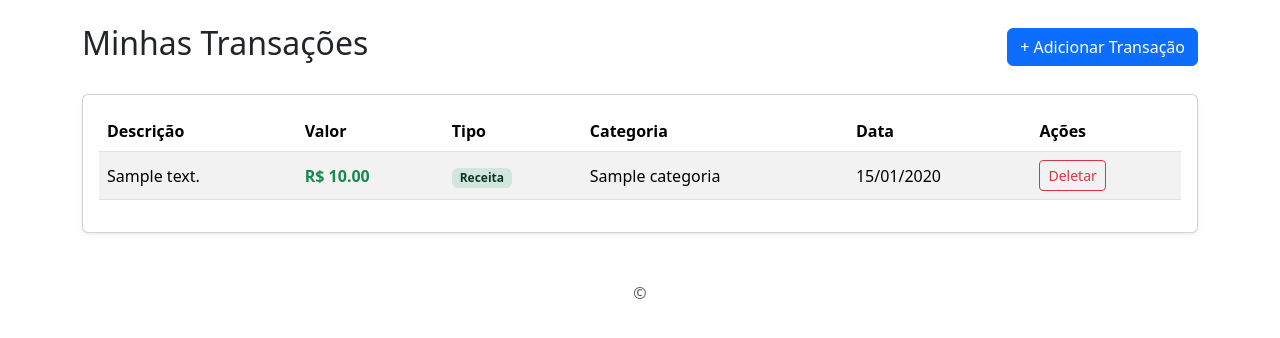
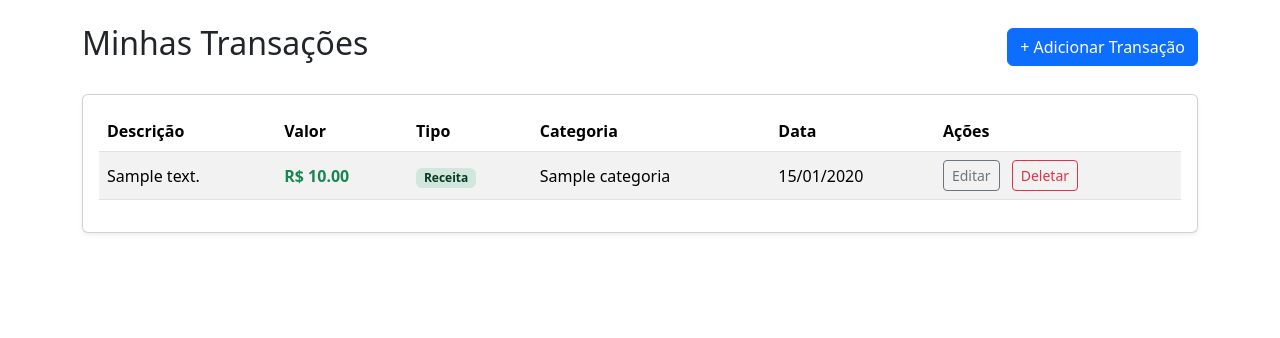
Before and after one commit to danilooliveira-lab/sistema_gestao_financeira, a Django app: page /transacoes/ in a window 1280 px wide. Shown: the part 56-394 px from the top of the page. Run offline with Django 5.2, Linux system fonts and the light colour scheme; a user stored in the database is signed in; tables that the repository leaves empty hold one stand-in row (values such as "Sample post").

Commit message:
ajustes finais

```diff
--- a/financeiro/admin.py
+++ b/financeiro/admin.py
@@ -1,4 +1,3 @@
-# financeiro/admin.py
 from django.contrib import admin
 from .models import Categoria, Transacao
 
--- a/financeiro/forms.py
+++ b/financeiro/forms.py
@@ -1,13 +1,12 @@
-# financeiro/forms.py
 from django import forms
-from .models import Categoria, Transacao # Adiciona Transacao
+from .models import Categoria, Transacao
 
 class CategoriaForm(forms.ModelForm):
     class Meta:
         model = Categoria
         fields = ['nome']
 
-# Novo formulário de Transação
+
 class TransacaoForm(forms.ModelForm):
     class Meta:
         model = Transacao
--- a/financeiro/models.py
+++ b/financeiro/models.py
@@ -1,4 +1,3 @@
-# financeiro/models.py
 from django.db import models
 from django.contrib.auth.models import User
 
--- a/financeiro/urls.py
+++ b/financeiro/urls.py
@@ -1,20 +1,23 @@
-# financeiro/urls.py
 from django.urls import path
 from . import views
 
 urlpatterns = [
-    # Módulo 2: Dashboard (Raiz do site)
+
     path('', views.dashboard, name='dashboard'),
 
-    # Módulo 1: Registro
+
     path('registrar/', views.RegisterView.as_view(), name='register'),
 
-    # Módulo 4: Categorias
+
     path('categorias/', views.gerenciar_categorias, name='gerenciar_categorias'),
     path('categorias/deletar/<int:id>/', views.deletar_categoria, name='deletar_categoria'),
 
-    # Módulo 3: Transações
+
     path('transacoes/', views.listar_transacoes, name='lista_transacoes'),
     path('transacoes/adicionar/', views.adicionar_transacao, name='adicionar_transacao'),
+
+
+    path('transacoes/editar/<int:id>/', views.editar_transacao, name='editar_transacao'),
     path('transacoes/deletar/<int:id>/', views.deletar_transacao, name='deletar_transacao'),
+
 ]
--- a/financeiro/views.py
+++ b/financeiro/views.py
@@ -1,4 +1,3 @@
-# financeiro/views.py
 from django.shortcuts import render, redirect
 from django.contrib.auth.forms import UserCreationForm
 from django.contrib.auth import login
@@ -11,7 +10,7 @@ from django.db.models import Sum # <-- IMPORT FINAL PARA O DASHBOARD
 from .models import Categoria, Transacao
 from .forms import CategoriaForm, TransacaoForm
 
-# Módulo 1: Registro
+
 class RegisterView(generic.CreateView):
     form_class = UserCreationForm
     template_name = 'registration/register.html'
@@ -23,7 +22,7 @@ class RegisterView(generic.CreateView):
         login(self.request, user)
         return response
 
-# --- NOVA VIEW (MÓDULO 2) ---
+
 @login_required
 def dashboard(request):
     transacoes = Transacao.objects.filter(usuario=request.user)
@@ -45,7 +44,7 @@ def dashboard(request):
     return render(request, 'financeiro/dashboard.html', context)
 
 
-# Módulo 4: Gerenciar Categorias
+
 @login_required
 def gerenciar_categorias(request):
     if request.method == 'POST':
@@ -64,7 +63,7 @@ def gerenciar_categorias(request):
     context = { 'form': form, 'categorias': categorias }
     return render(request, 'financeiro/categorias.html', context)
 
-# Módulo 4: Deletar Categoria
+
 @login_required
 def deletar_categoria(request, id):
     try:
@@ -74,13 +73,13 @@ def deletar_categoria(request, id):
         pass
     return redirect('gerenciar_categorias')
 
-# Módulo 3: Listar Transações
+
 @login_required
 def listar_transacoes(request):
     transacoes = Transacao.objects.filter(usuario=request.user).order_by('-data')
     return render(request, 'financeiro/lista_transacoes.html', {'transacoes': transacoes})
 
-# Módulo 3: Adicionar Transação
+
 @login_required
 def adicionar_transacao(request):
     if request.method == 'POST':
@@ -95,7 +94,29 @@ def adicionar_transacao(request):
 
     return render(request, 'financeiro/form_transacao.html', {'form': form})
 
-# Módulo 3: Deletar Transação
+
+@login_required
+def editar_transacao(request, id):
+    try:
+        transacao = Transacao.objects.get(id=id, usuario=request.user)
+    except Transacao.DoesNotExist:
+        return redirect('lista_transacoes')
+
+    if request.method == 'POST':
+        form = TransacaoForm(request.POST, user=request.user, instance=transacao)
+        if form.is_valid():
+            form.save()
+            return redirect('lista_transacoes')
+    else:
+        form = TransacaoForm(user=request.user, instance=transacao)
+
+    context = {
+        'form': form,
+        'form_title': 'Editar Transação'
+    }
+    return render(request, 'financeiro/form_transacao.html', context)
+
+
 @login_required
 def deletar_transacao(request, id):
     try:
--- a/templates/base.html
+++ b/templates/base.html
@@ -1,20 +1,25 @@
 {% load static %}
 <!DOCTYPE html>
-<html lang="pt-br" data-bs-theme="light"> <head>
+<html lang="pt-br" data-bs-theme="light">
+
+<head>
     <meta charset="UTF-8">
     <meta name="viewport" content="width=device-width, initial-scale=1.0">
     <title>Meu Controle Financeiro</title>
 
-    <link href="https://cdn.jsdelivr.net/npm/bootstrap@5.3.3/dist/css/bootstrap.min.css" rel="stylesheet" integrity="sha384-QWTKZyjpPEjISv5WaRU9OFeRpok6YctnYmDr5pNlyT2bRjXh0JMhjY6hW+ALEwIH" crossorigin="anonymous">
+    <link href="https://cdn.jsdelivr.net/npm/bootstrap@5.3.3/dist/css/bootstrap.min.css" rel="stylesheet"
+        integrity="sha384-QWTKZyjpPEjISv5WaRU9OFeRpok6YctnYmDr5pNlyT2bRjXh0JMhjY6hW+ALEwIH" crossorigin="anonymous">
 
     <link rel="stylesheet" href="{% static 'css/style.css' %}">
 </head>
+
 <body>
 
     <nav class="navbar navbar-expand-lg navbar-dark bg-dark mb-4">
         <div class="container">
             <a class="navbar-brand" href="/">Controle Financeiro</a>
-            <button class="navbar-toggler" type="button" data-bs-toggle="collapse" data-bs-target="#navbarNav" aria-controls="navbarNav" aria-expanded="false" aria-label="Toggle navigation">
+            <button class="navbar-toggler" type="button" data-bs-toggle="collapse" data-bs-target="#navbarNav"
+                aria-controls="navbarNav" aria-expanded="false" aria-label="Toggle navigation">
                 <span class="navbar-toggler-icon"></span>
             </button>
             <div class="collapse navbar-collapse" id="navbarNav">
@@ -57,9 +62,12 @@
     </main>
 
     <footer class="text-center text-muted mt-5 mb-3">
-        <p>&copy; </p>
+        <p> </p>
     </footer>
 
-    <script src="https://cdn.jsdelivr.net/npm/bootstrap@5.3.3/dist/js/bootstrap.bundle.min.js" integrity="sha384-YvpcrYf0tY3lHB60NNkmXc5s9fDVZLESaAA55NDzOxhy9GkcIdslK1eN7N6jIeHz" crossorigin="anonymous"></script>
+    <script src="https://cdn.jsdelivr.net/npm/bootstrap@5.3.3/dist/js/bootstrap.bundle.min.js"
+        integrity="sha384-YvpcrYf0tY3lHB60NNkmXc5s9fDVZLESaAA55NDzOxhy9GkcIdslK1eN7N6jIeHz"
+        crossorigin="anonymous"></script>
 </body>
+
 </html>
--- a/templates/financeiro/dashboard.html
+++ b/templates/financeiro/dashboard.html
@@ -49,7 +49,8 @@
                     {% for transacao in transacoes_recentes %}
                     <tr>
                         <td>{{ transacao.descricao }}</td>
-                              <td class="{% if transacao.tipo == 'receita' %}text-success{% else %}text-danger{% endif %} fw-bold">
+                        <td
+                            class="{% if transacao.tipo == 'receita' %}text-success{% else %}text-danger{% endif %} fw-bold">
                             {% if transacao.tipo == 'despesa' %}-{% endif %}R$ {{ transacao.valor }}
                         </td>
                         <td>{{ transacao.data|date:"d/m/Y" }}</td>
--- a/templates/financeiro/lista_transacoes.html
+++ b/templates/financeiro/lista_transacoes.html
@@ -25,21 +25,30 @@
                     <tr>
                         <td>{{ transacao.descricao }}</td>
 
-                            <td class="{% if transacao.tipo == 'receita' %}text-success{% else %}text-danger{% endif %} fw-bold">
+                        <td
+                            class="{% if transacao.tipo == 'receita' %}text-success{% else %}text-danger{% endif %} fw-bold">
                             {% if transacao.tipo == 'despesa' %}-{% endif %}R$ {{ transacao.valor }}
                         </td>
 
                         <td>
-                                <span class="badge {% if transacao.tipo == 'receita' %}bg-success-subtle text-success-emphasis{% else %}bg-danger-subtle text-danger-emphasis{% endif %}">
+                            <span
+                                class="badge {% if transacao.tipo == 'receita' %}bg-success-subtle text-success-emphasis{% else %}bg-danger-subtle text-danger-emphasis{% endif %}">
                                 {{ transacao.get_tipo_display }}
                             </span>
                         </td>
                         <td>{{ transacao.categoria.nome|default:"-" }}</td>
                         <td>{{ transacao.data|date:"d/m/Y" }}</td>
+
                         <td>
-                                <form action="{% url 'deletar_transacao' transacao.id %}" method="post">
+                            <a href="{% url 'editar_transacao' transacao.id %}"
+                                class="btn btn-outline-secondary btn-sm me-2">
+                                Editar
+                            </a>
+
+                            <form action="{% url 'deletar_transacao' transacao.id %}" method="post" class="d-inline">
                                 {% csrf_token %}
-                                    <button type="submit" class="btn btn-outline-danger btn-sm" onclick="return confirm('Tem certeza?');">
+                                <button type="submit" class="btn btn-outline-danger btn-sm"
+                                    onclick="return confirm('Tem certeza?');">
                                     Deletar
                                 </button>
                             </form>
```
Also changed, not shown: static/css/style.css (+3 -4 lines), templates/registration/login.html (+4 -3 lines), templates/financeiro/form_transacao.html (indentation only), templates/registration/register.html (indentation only). Lines whose indentation alone changed are shown as unchanged.
